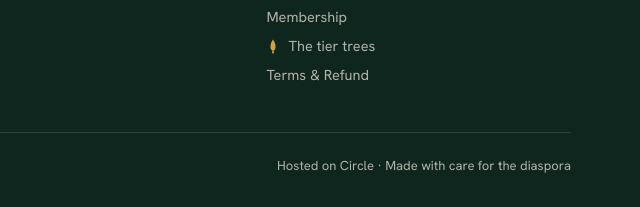
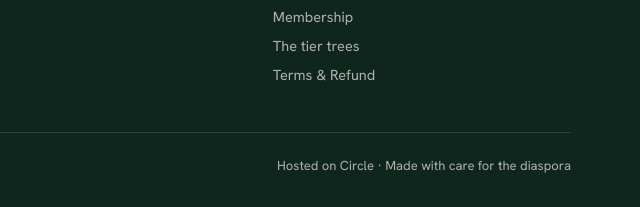
Before and after one commit to Elnaz-ES/arc-website, a website: page index.html in a window 1280 px wide. Shown: the part 4679-4886 px from the top of the page, 603-1243 px from the left. Drawn offline with nearby package versions, Linux system fonts and the light colour scheme.

Commit message:
Remove candle-like icon from footer tier-trees link

```diff
--- a/index.html
+++ b/index.html
@@ -952,7 +952,7 @@ html,body{margin:0;padding:0;}
             <span onClick="{{ goCommunity }}" style="cursor:pointer;">Community</span>
             <span onClick="{{ goCalendar }}" style="cursor:pointer;">Calendar</span>
             <span onClick="{{ goJoin }}" style="cursor:pointer;">Membership</span>
-            <a href="./trees.html" style="color:inherit;text-decoration:none;display:inline-flex;align-items:center;gap:8px;"><svg width="14" height="16" viewBox="0 0 14 16" style="flex:none;"><path d="M7 1.4 C4.3 5 3.8 9 5.2 12 L8.8 12 C10.2 9 9.7 5 7 1.4 Z" fill="#d6a23f"/><rect x="6.2" y="12" width="1.6" height="3.6" rx="0.6" fill="#d6a23f"/></svg>The tier trees</a>
+            <a href="./trees.html" style="color:inherit;text-decoration:none;">The tier trees</a>
             <a href="./terms.html" style="color:inherit;text-decoration:none;">Terms &amp; Refund</a>
           </div>
         </div>
```
